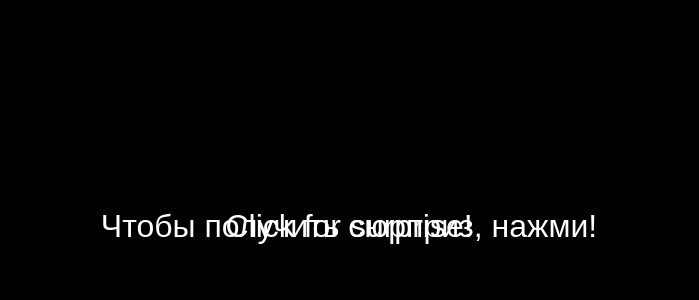
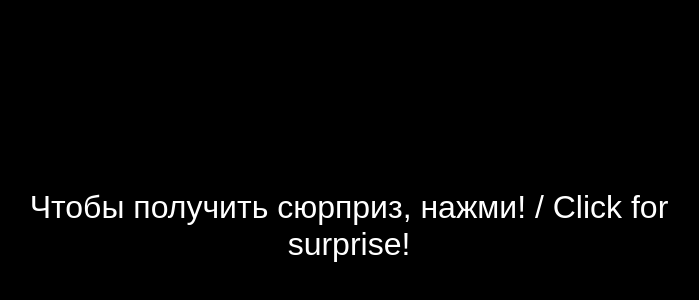
Before and after one commit to I114rk/surprise, a plain HTML site: page index.html in a window 1280 px wide. Shown: the part 174-474 px from the top of the page, without its empty margins (291-990 px from the left). Drawn offline with Linux system fonts and the light colour scheme.

Commit message:
Update index.html

```diff
--- a/index.html
+++ b/index.html
@@ -44,8 +44,7 @@
 
   <button id="overlay" onclick="playSound()"></button>
 
-  <div id="message">Чтобы получить сюрприз, нажми!</div>
-  <div id="message">Click for surprise!</div>
+  <div id="message">Чтобы получить сюрприз, нажми! / Click for surprise!</div>
 
   <script>
     function playSound() {
```
